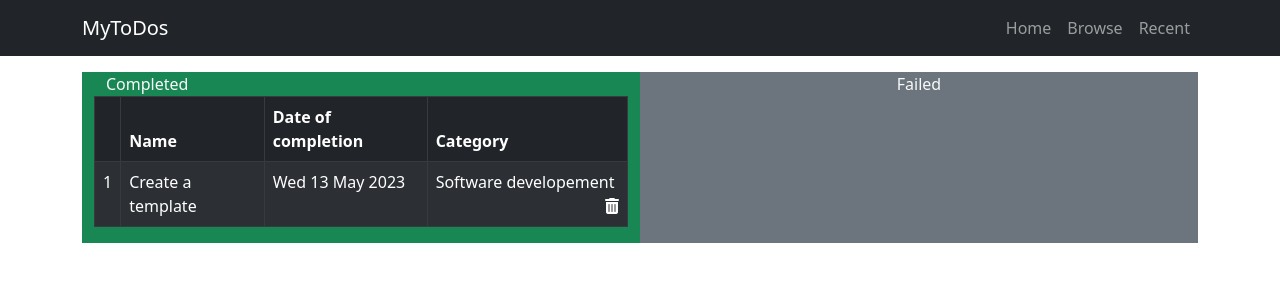
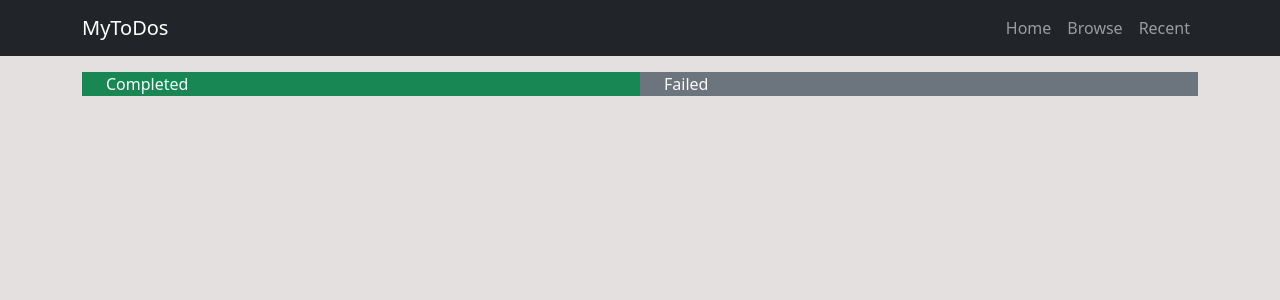
Before and after one commit to LukassF/ToDo, a React (Create React App) app: page /history in a window 1280 px wide. Shown: the top 300 px of the page. Built offline with nearby package versions, Linux system fonts and the light colour scheme.

Commit message:
added function for formatting date, distinguished a recentCards component for better readability, and commenced with the implementation of the drag and drop functionality

```diff
--- a/src/App.tsx
+++ b/src/App.tsx
@@ -7,10 +7,11 @@ import Trending from './pages/trending'
 import History from './pages/history'
 import {Routes, Route} from 'react-router-dom'
 import { Container } from 'react-bootstrap'
+import { DragDropContext } from 'react-beautiful-dnd'
 
 function App() {
   return(
-    <>
+    <DragDropContext onDragEnd={() => {}}>
       <NavbarComponent />
       <Container>
         <Routes>
@@ -20,7 +21,7 @@ function App() {
           <Route path="*" element={<h1>Error 404</h1>}/>
         </Routes>
       </Container>
-    </>
+    </DragDropContext>
   )
 }
 
--- /dev/null
+++ b/src/components/recent_todoCards.tsx
@@ -0,0 +1,24 @@
+import {Table, Card} from "react-bootstrap";
+import formatDate from "../utilities/formatDate";
+
+type RecentCardsProps = {
+    name: string,
+    category: string,
+    deadline: Date
+}
+
+export default function RecentCards({name, category, deadline}: RecentCardsProps){
+    return(
+        <Card className="p-2"  draggable="true" style={{cursor:"grab"}}>
+            <Table striped bordered hover style={{marginBottom:'0px'}}>
+                <tbody>
+                <tr>
+                    <td>{name}</td>
+                    <td>{formatDate(deadline)}</td>
+                    <td>{category}<span style={{float:'right'}}><i className="fa fa-trash" style={{cursor:"pointer"}}></i></span></td>
+                </tr>
+                </tbody>
+            </Table>
+        </Card>
+    )
+}
--- a/src/pages/history.tsx
+++ b/src/pages/history.tsx
@@ -1,55 +1,62 @@
-import { Container, Row, Col, Table} from "react-bootstrap";
-import ToDos from "../components/todos";
+import { Container, Row, Col, Table, Card} from "react-bootstrap";
+import { Droppable } from "react-beautiful-dnd";
 import { ToDosProps } from "../components/todos";
+import RecentCards from "../components/recent_todoCards";
 
  export default function History(){
-   // const localStorage: ToDosProps[] = JSON.parse(window.localStorage.getItem('agenda') || '{}')
+   const localStorage: ToDosProps[] = JSON.parse(window.localStorage.getItem('agenda') || '[]')
+
    return(
       <Container className="mt-3">
          <Row>
             <Col className="d-flex justify-content-center bg-success text-light">
-               <Container>
+               <Droppable droppableId="Completed">
+                  {
+                     (provided) => (
+                        <Container ref={provided.innerRef} {...provided.droppableProps}>
                            Completed
-                  {/* <Row className="d-flex justify-content-center">
-                     <Col>
-                        {localStorage && localStorage.map(item => {
+                           <Row className="d-flex justify-content-center">
+                              {localStorage.map(item => {
+                                 if(item.status === 'completed'){
                                     return(
-                           <ToDos
-                              id={item.id}
+                                       <RecentCards
                                           name={item.name}
+                                          category={item.category}
                                           deadline={item.deadline}
-                              category={item.category}
-                              image={item.image}
-                              key={item.id}
                                        />
                                     )
+                                 }
                               })}
-                     </Col>
-                  </Row> */}
-
-                  <Row className="d-flex justify-content-center">
-                     <Table striped bordered hover variant="dark">
-                        <thead>
-                           <tr>
-                              <th></th>
-                              <th>Name</th>
-                              <th>Date of completion</th>
-                              <th>Category</th>
-                           </tr>
-                        </thead>
-                        <tbody>
-                           <tr>
-                              <td>1</td>
-                              <td>Create a template</td>
-                              <td>Wed 13 May 2023</td>
-                              <td>Software developement<span style={{float:'right'}}><i className="fa fa-trash"></i></span></td>
-                           </tr>
-                        </tbody>
-                     </Table>
                            </Row>
                         </Container>
+                     )
+                  }
+               </Droppable>
             </Col>
-            <Col className="d-flex justify-content-center bg-secondary text-light">Failed</Col>
+            <Col className="d-flex justify-content-center bg-secondary text-light">
+               <Droppable droppableId="Failed">
+                  {
+                     (provided) => (
+                        <Container  ref={provided.innerRef} {...provided.droppableProps}>
+                           Failed
+                           <Row className="d-flex justify-content-center">
+                              {localStorage.map(item => {
+                                 if(item.status === 'failed'){
+                                    return(
+                                       <RecentCards
+                                          name={item.name}
+                                          category={item.category}
+                                          deadline={item.deadline}
+                                       />
+                                    )
+                                 }
+                              })}
+                           </Row>
+                        </Container>
+                     )
+                  }
+               </Droppable>
+            </Col>
          </Row>
 
       </Container>
--- a/src/styles/style.css
+++ b/src/styles/style.css
@@ -9,8 +9,8 @@
     transform: scale(1);
   }
 }
-:root {
-  --circle-size:0px;
+body {
+  background-color: rgb(228, 224, 224);
 }
 
 #container {
@@ -66,14 +66,14 @@
   border: solid rgb(6, 73, 197) 8px;
   color: rgb(6, 73, 197);
   background-color: rgba(218, 209, 209, 0.6);
-  -webkit-backdrop-filter: blur(20px);
-          backdrop-filter: blur(20px);
   transition: all 0.2s;
+  opacity: 0.5;
 }
 #add-button:hover {
   background-color: rgb(6, 73, 197);
   color: white;
   animation: pulse 1s infinite;
+  opacity: 1;
 }
 #add-button:hover::after, #add-button:hover::before {
   animation: pulse 1s infinite;
--- a/src/styles/style.scss
+++ b/src/styles/style.scss
@@ -10,8 +10,8 @@
     }
 }
 
-:root{
-    --circle-size:0px;
+body{
+    background-color: rgb(228, 224, 224);
 }
 
 #container{
@@ -20,22 +20,9 @@
     flex-direction: row;
     justify-content: space-around;
     align-items: center;
-
-    // @media only screen and (max-width: 576px){
-    //     transform: scale(0.8);
-    // }
-    // @media only screen and (max-width: 1200px) and (min-width:992px){
-    //     transform: scale(0.8);
-    // }
 }
 .overlay{
     font-size: 1.6em;
-    // @media only screen and (max-width: 768px){
-    //     font-size: 1.2em;
-    // }
-    // @media only screen and (max-width: 1200px) and (min-width:992px){
-    //     font-size: 1.2em;
-    // }
 }
 .card-text{
     font-size: 1.1em;
@@ -43,18 +30,10 @@
         font-size: 0.8em;
     }
 
-    // @media only screen and (max-width: 476px){
-    //     font-size: 0.7em;
-    //     margin-top: -20px;
-    // }
     @media only screen and (max-width: 1200px) and (min-width:992px){
         font-size: 0.9em;
-        // margin-top: -20px;
     }
-    // @media only screen and (max-width: 1400px) and (min-width:1200px){
-    //     font-size: 0.9em;
-    //     margin-top: -10px;
-    // }
+
 }
 #no-content{
     h1{
@@ -69,47 +48,8 @@
         }
     }
 }
-// #add-button{
-//     position:fixed;
-//     right:50px;
-//     bottom:50px;
-//     z-index: 12;
-//     button{
-//         width:200px;
-//         aspect-ratio: 3/2;
-
-//         border-radius: 50px;
-//         font-size: 1.3em;
-//         font-weight: 800;
-//         border: solid green 8px;
-//         color:green;
-//         background-color: rgba(218, 209, 209,0.6);
-//         backdrop-filter: blur(20px);
-//         transition: all 0.2s;
-
-//         &:hover{
-//             background-color: green;
-//             color:white;
-//         }
-//         &:hover + div{
-//             animation: grow 1s forwards;
-//         }
-//     }
-//     div{
-//         position: absolute;
-//         left:-700px;
-//         top:-700px;
-//         width:1000px;
-//         height:1000px;
-//         background: radial-gradient(var(--circle-size) circle at 80% 77%, rgb(0, 0, 0), transparent);
-//         z-index: -1;
-//     }
-
-// }
 
 #add-button{
-    // left:50%;
-    // transform: translateX(-50%);
     justify-self: center;
     width:80vw;
     height:60px;
@@ -122,38 +62,14 @@
     border: solid rgb(6, 73, 197) 8px;
     color:rgb(6, 73, 197);
     background-color: rgba(218, 209, 209,0.6);
-    backdrop-filter: blur(20px);
     transition: all 0.2s;
-
-    // &::after{
-    //     content:'';
-    //     position: absolute;
-    //     width:100%;
-    //     height:60px;
-    //     border-radius: inherit;
-    //     border: solid rgb(6, 73, 197) 4px;
-    //     left:0px;
-    //     top:-8px;
-    //     transform: scale(0);
-    //     z-index: -1;
-    // }
-    // &::before{
-    //     content:'';
-    //     position: absolute;
-    //     width:96%;
-    //     height:60px;
-    //     border-radius: inherit;
-    //     border: solid rgb(6, 73, 197) 4px;
-    //     left:2%;
-    //     top:-8px;
-    //     transform: scale(0);
-    //     z-index: -1;
-    // }
+    opacity:0.5;
 
     &:hover{
         background-color: rgb(6, 73, 197);
         color:white;
         animation: pulse 1s infinite;
+        opacity:1;
 
         &::after, &::before{
             animation: pulse 1s infinite;
@@ -162,14 +78,6 @@
 
 
 }
-// #subtitle{
-//     // @media only screen and (max-width: 576px){
-//     //     display:none;
-//     // }
-//     // @media only screen and (max-width: 1200px) and (min-width:992px){
-//     //     display:none;
-//     // }
-// }
 
 #card{
     overflow: hidden;
--- a/src/utilities/addToDo.tsx
+++ b/src/utilities/addToDo.tsx
@@ -27,5 +27,4 @@ export default function AddToDo({date, name, category, status}: AddToDoProps){
     }
 
     window.localStorage.setItem('agenda',JSON.stringify(agenda))
-    window.location.reload()
 }
--- /dev/null
+++ b/src/utilities/formatDate.tsx
@@ -0,0 +1,12 @@
+export default function formatDate(deadline: Date){
+    const deadlineParsed: Date = new Date(deadline)
+    return(
+        <div>
+            &nbsp; {deadlineParsed.toDateString()}
+            &nbsp; {String(deadlineParsed.getHours()).padStart(2, '0')}
+            <span style={{fontSize:'0.7em', position:'absolute', marginLeft:'3px'}}>
+                {String(deadlineParsed.getMinutes()).padStart(2, '0')}
+            </span>
+        </div>
+    )
+}
```
Also changed, not shown: src/components/todos.tsx (+3 -6 lines), src/pages/home.tsx (+14 -5 lines), src/utilities/changeStatus.tsx (+5 -2 lines), src/utilities/dragging.tsx (added, +15 -0 lines), 1 other file (tests, documents, lock files or other folders). Lines whose indentation alone changed are shown as unchanged.
